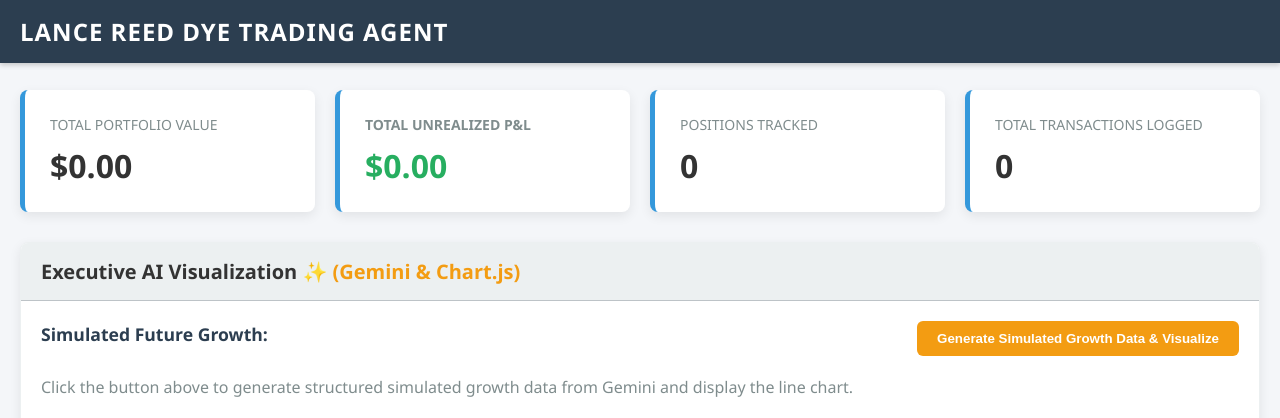
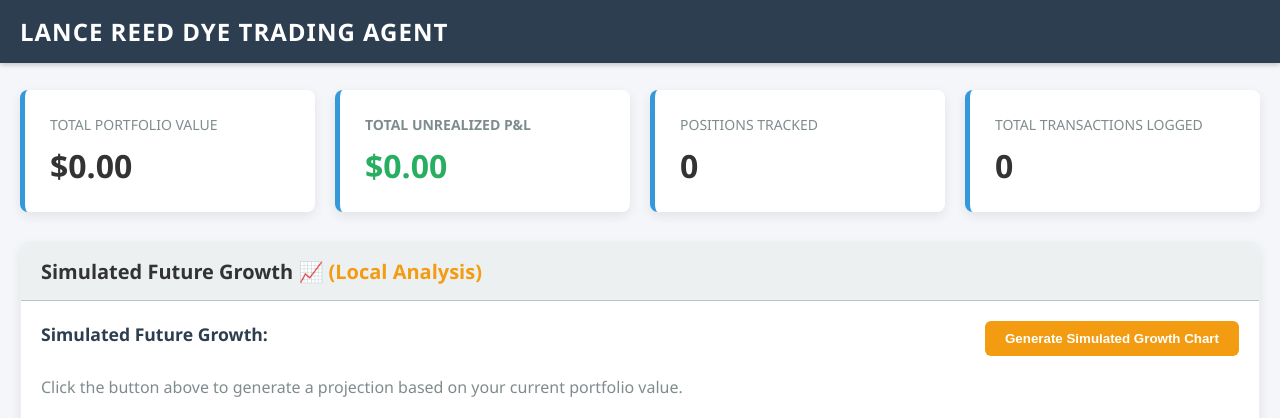
Before and after one commit to Lrd0036/5650Final, a Python web app: template templates/dashboard.html in a window 1280 px wide. Shown: the top 418 px of the page. Run offline with Jinja, Linux system fonts and the light colour scheme; the template is opened without the code that fills it, so the values that code supplies are empty; some libraries are stand-ins or nearby versions.

Commit message:
Refactor Gemini integration to utilize local simulation for growth data; add new endpoint for chart data and update dashboard visualization

```diff
--- a/templates/dashboard.html
+++ b/templates/dashboard.html
@@ -317,19 +317,19 @@
             </div>
         </div>
 
-        {# NEW SECTION: Gemini Analysis & Charting #}
+        {# NEW SECTION: Local Simulation Charting #}
         <div class="section">
-            <h2>Executive AI Visualization <span style="color: #f39c12;">✨ (Gemini & Chart.js)</span></h2>
+            <h2>Simulated Future Growth <span style="color: #f39c12;">📈 (Local Analysis)</span></h2>
             <div class="section-content">
                 <div class="summary-controls">
                     <div class="summary-header" id="summary-header">Simulated Future Growth:</div>
                     <button class="summary-btn" id="analyze-btn" onclick="fetchChartData()">
-                        Generate Simulated Growth Data & Visualize
+                        Generate Simulated Growth Chart
                     </button>
                 </div>
 
                 <div id="chart-output">
-                    <p style="color: #7f8c8d;">Click the button above to generate structured simulated growth data from Gemini and display the line chart.</p>
+                    <p style="color: #7f8c8d;">Click the button above to generate a projection based on your current portfolio value.</p>
                 </div>
 
                 <div class="chart-container">
@@ -434,7 +434,6 @@
         const API_KEY = "{{ api_key }}";
         let myChart = null; // Variable to hold the Chart.js instance
 
-        // Helper function for aesthetics
         function generateRandomColors(num) {
             const colors = [];
             for(let i = 0; i < num; i++) {
@@ -514,34 +513,24 @@
 
             btn.disabled = true;
             btn.innerHTML = 'Generating... <div class="loader"></div>';
-            output.innerHTML = '<p style="color: #7f8c8d;">Analyzing data and generating simulated time series with Gemini...</p>';
+            output.innerHTML = '<p style="color: #7f8c8d;">Calculating local simulation...</p>';
 
-            const url = `/api/summary`;
+            // CRITICAL CHANGE: Calling the new local endpoint
+            const url = `/api/chart_data`;
 
             try {
                 const response = await fetch(url);
                 const data = await response.json();
 
                 if (data.result === 'success') {
-                    const rawData = data.summary;
+                    const chartData = data.data;
 
-                    // Check for LLM errors returned as text from Python backend
-                    if (typeof rawData === 'string' && rawData.startsWith('ERROR:')) {
-                        output.innerHTML = `<p class="chart-error">BACKEND ERROR: ${rawData}</p>`;
-                        return;
-                    }
-
-                    // Attempt to use the structured data
-                    if (Array.isArray(rawData) && rawData.every(item => 'date' in item && 'value' in item)) {
-                        if (rawData.length < 2) {
-                             output.innerHTML = `<p class="chart-error">Gemini needs at least 2 data points to draw a line chart.</p>`;
-                             return;
-                        }
-                        output.innerHTML = `<p style="color: #27ae60; font-weight: 600;">Simulated growth data successfully structured by Gemini!</p>`;
-                        drawChart(rawData);
+                    if (Array.isArray(chartData) && chartData.length > 1) {
+                        output.innerHTML = `<p style="color: #27ae60; font-weight: 600;">Simulation calculated successfully!</p>`;
+                        drawChart(chartData);
                     } else {
-                        // Handle case where LLM failed to return the expected array structure
-                        output.innerHTML = `<p class="chart-error">LLM PARSE FAILURE. Raw output was not a valid time-series array.</p>`;
+                        // Handle cases where simulation fails or returns insufficient data
+                        output.innerHTML = `<p class="chart-error">Simulation Failure: Insufficient data or calculation error in the backend.</p>`;
                     }
 
                 } else {
@@ -550,10 +539,10 @@
 
             } catch (error) {
                 console.error("Fetch error:", error);
-                output.innerHTML = `<p class="chart-error">CRITICAL FETCH ERROR: Failed to reach the summary service.</p>`;
+                output.innerHTML = `<p class="chart-error">CRITICAL FETCH ERROR: Failed to reach the chart service.</p>`;
             } finally {
                 btn.disabled = false;
-                btn.innerHTML = 'Generate Simulated Growth Data & Visualize';
+                btn.innerHTML = 'Generate Simulated Growth Chart';
             }
         }
     </script>
```
Also changed, not shown: app.py (+12 -13 lines), business.py (+9 -23 lines), local_analysis.py (added, +51 -0 lines).
